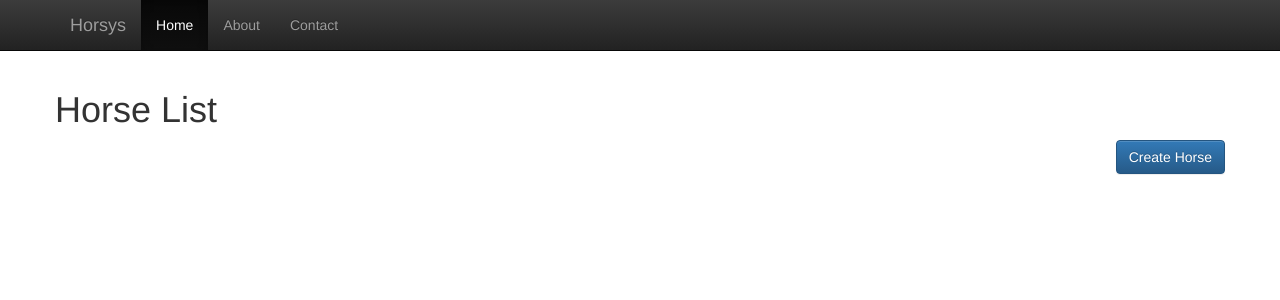
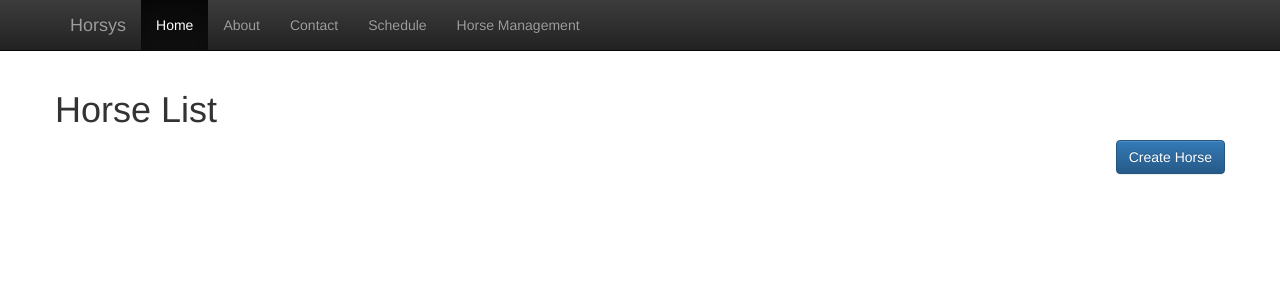
Before and after one commit to glisti/horsys, a Django app: page /horses/ in a window 1280 px wide. Shown: the top 300 px of the page. Run offline with Django 3.2, Linux system fonts and the light colour scheme; data that the repository does not hold is empty; some libraries are stand-ins or nearby versions.

Commit message:
Added schedule page, with daily log CRUD (still some issues with db), and added some working links on nav bar for horse management and schedule

```diff
--- a/horsys/settings/local.py
+++ b/horsys/settings/local.py
@@ -17,4 +17,5 @@ DATABASES = {
 
 INSTALLED_APPS += (
     'horses',
+    'schedule',
 )
--- a/horsys/settings/production.py
+++ b/horsys/settings/production.py
@@ -18,6 +18,7 @@ DATABASES = {
 
 INSTALLED_APPS += (
     'horses',
+    'schedule'
 )
 
 # Honor the 'X-Forwarded-Proto' header for request.is_secure()
--- a/horsys/templates/navbar.html
+++ b/horsys/templates/navbar.html
@@ -14,6 +14,9 @@
         <li class="active"><a href="#">Home</a></li>
         <li><a href="#about">About</a></li>
         <li><a href="#contact">Contact</a></li>
+        <li><a href="http://127.0.0.1:8000/schedule/">Schedule</a></li>
+        <li><a href="http://127.0.0.1:8000/horses/">Horse Management</a></li>
+
       </ul>
     </div><!--/.nav-collapse -->
   </div>
--- a/horsys/urls.py
+++ b/horsys/urls.py
@@ -6,4 +6,5 @@ admin.autodiscover()
 urlpatterns = patterns('',
     url(r'^horses/', include('horses.urls')),
     url(r'^admin/', include(admin.site.urls)),
+    url(r'^schedule/', include('schedule.urls')),
 )
```
